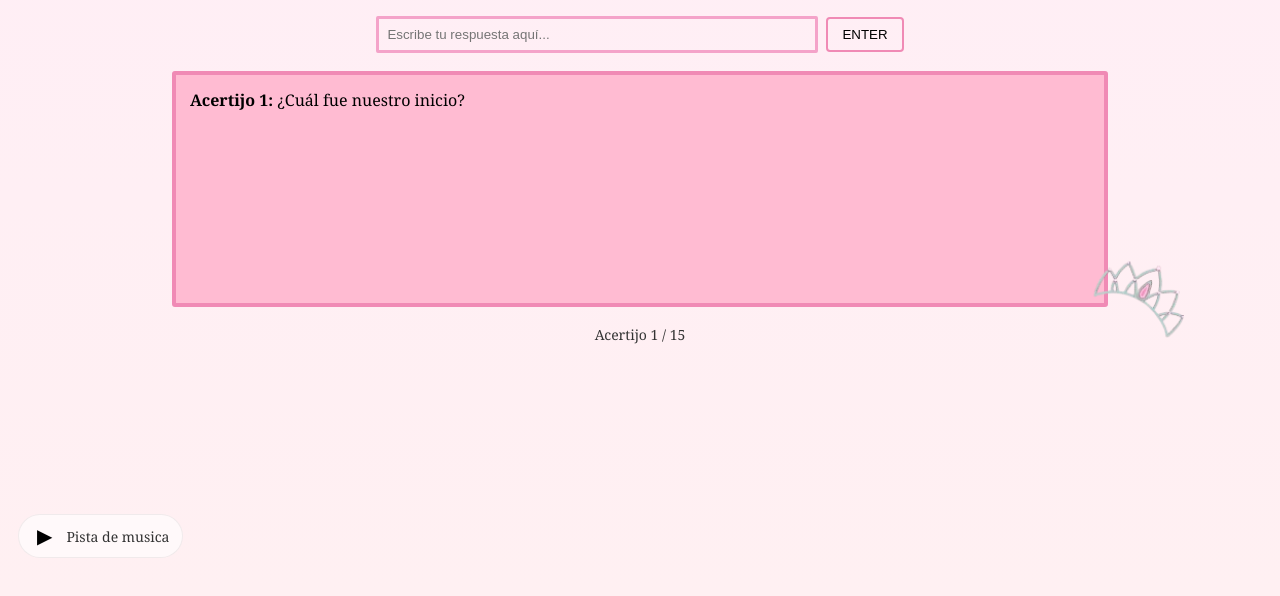
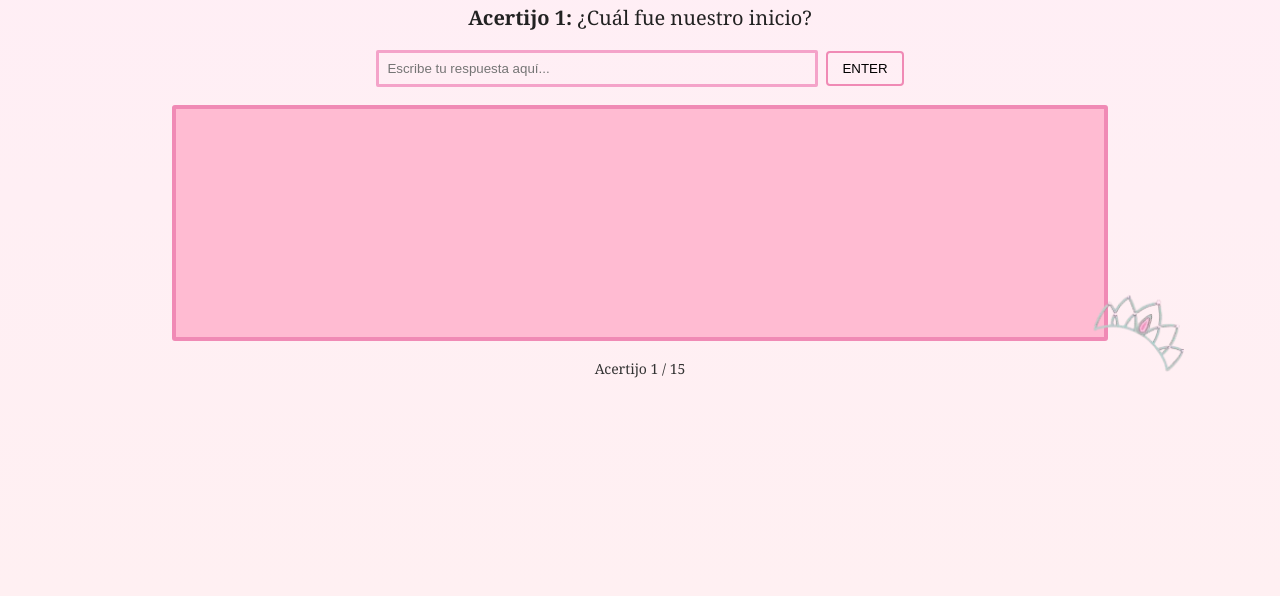
Before and after one commit to SkylessKB/Feliz-aniversario, a plain HTML site: page index.html in a window 1280 px wide. Shown: the part 224-820 px from the top of the page. Drawn offline with Linux system fonts and the light colour scheme.

Commit message:
index.html

```diff
--- a/index.html
+++ b/index.html
@@ -11,7 +11,7 @@
     header{margin-top:10px}
     .small{font-family: 'Brush Script MT', cursive;font-size:42px;color:#000;letter-spacing:1px}
     h1{font-size:86px;margin:6px 0;font-weight:700;letter-spacing:2px}
-    .subtitle{font-size:18px;color:#222;margin-bottom:18px}
+    .subtitle{font-size:20px;color:#222;margin-bottom:18px;min-height:28px}
 
     .entry{display:flex;justify-content:center;gap:8px;align-items:center;margin:10px 0}
     .entry input[type=text]{width:420px;padding:8px;border:3px solid #f4a3c9;background:transparent;border-radius:2px}
@@ -45,7 +45,7 @@
     <header>
       <div class="small">Feliz Aniversario</div>
       <h1>mon amour</h1>
-      <div class="subtitle" id="subtitle"></div>
+      <div class="subtitle" id="subtitle">(Aquí aparecerá el acertijo)</div>
     </header>
 
     <div class="entry">
@@ -53,11 +53,9 @@
       <button id="enterBtn">ENTER</button>
     </div>
 
-    <div class="message-box" id="messageBox">
-      <div id="promptArea"></div>
-    </div>
+    <div class="message-box" id="messageBox"></div>
 
-    <div class="progress" id="progress">Acertijo 0 / 15</div>
+    <div class="progress" id="progress">Acertijo 1 / 15</div>
 
     <img src="assets/Tiara.png" class="corner-img" id="tiara" alt="Tiara"/>
 
@@ -65,7 +63,7 @@
 
   </div>
 
-  <div class="music-bar">
+  <div class="music-bar" id="musicBar" style="display:none">
     <button id="playPause">▶</button>
     <div class="music-code" id="musicIndicator">Pista de musica</div>
     <audio id="audioPlayer"></audio>
@@ -107,24 +105,29 @@
 
     let current=1, attempts=0;
 
-    const promptArea=document.getElementById('promptArea');
+    const subtitle=document.getElementById('subtitle');
     const progress=document.getElementById('progress');
     const answerInput=document.getElementById('answer');
     const enterBtn=document.getElementById('enterBtn');
+    const messageBox=document.getElementById('messageBox');
+    const musicBar=document.getElementById('musicBar');
+    const playBtn=document.getElementById('playPause');
+    const audioPlayer=document.getElementById('audioPlayer');
+    const musicIndicator=document.getElementById('musicIndicator');
     const balloon=document.getElementById('balloon');
 
     function updateUI(){
       progress.textContent=`Acertijo ${current} / 15`;
       const r=riddles[current-1];
-      let html=`<strong>Acertijo ${r.id}:</strong> ${r.prompt}`;
-      if(r.link) html+=`<div><a href="${r.link}" target="_blank">Abrir recurso</a></div>`;
-      if(r.audio) html+=`<div><small>Este acertijo tiene pista de audio, usa la barra de música.</small></div>`;
-      if(r.specialLetter) html+=`<div><strong>Letra especial: ${r.specialLetter}</strong></div>`;
-      promptArea.innerHTML=html;
+      subtitle.innerHTML=`<strong>Acertijo ${r.id}:</strong> ${r.prompt}`;
+      messageBox.innerHTML="";
+      if(r.link) messageBox.innerHTML+=`<div><a href="${r.link}" target="_blank">Abrir recurso</a></div>`;
+      if(r.specialLetter) messageBox.innerHTML+=`<div><strong>Letra especial: ${r.specialLetter}</strong></div>`;
+      if(r.audio) musicBar.style.display="flex"; else musicBar.style.display="none";
     }
 
     function normalize(s){return s.trim().toLowerCase();}
-    function showMessage(t){document.getElementById('messageBox').innerHTML=`<div>${t}</div>`;}
+    function showMessage(t){messageBox.innerHTML=`<div>${t}</div>`;}
 
     function nextRiddle(){current++;attempts=0;if(current<=riddles.length)updateUI();}
 
@@ -153,9 +156,24 @@
 
     // Globos en imágenes
     function showBalloon(text){balloon.textContent=text;balloon.classList.add('show');setTimeout(()=>balloon.classList.remove('show'),6000);}
-    document.getElementById('lazo').addEventListener('click',()=>showBalloon("Es lindo el ver cómo con la moda coquette aprendí que se puede cambiar de opinión..."));
-    document.getElementById('cereza').addEventListener('click',()=>showBalloon("Sabes es lindo que poco a poco pude ir conociendo más lo que me dejabas aprender..."));
+    document.getElementById('lazo').addEventListener('click',()=>showBalloon("Es lindo el ver cómo con la moda coquette aprendí que se puede cambiar de opinión y siempre quise hacerte sentir escuchada..."));
+    document.getElementById('cereza').addEventListener('click',()=>showBalloon("Sabes es lindo que poco a poco pude ir conociendo más lo que me dejabas aprender con pequeñas cosas como tus gustos..."));
     document.getElementById('tiara').addEventListener('click',()=>showBalloon("Ey encontraste por tu curiosidad tu lindo accesorio MI PRINCESITA hermosa..."));
+
+    // Música
+    playBtn.addEventListener('click',()=>{
+      const r=riddles[current-1];
+      if(audioPlayer.paused){
+        if(r.audio) audioPlayer.src=r.audio;
+        audioPlayer.play();
+        playBtn.textContent='⏸';
+        musicIndicator.textContent=`Pista de musica — CÓDIGO: ${Math.floor(1000+Math.random()*9000)}`;
+      }else{
+        audioPlayer.pause();
+        playBtn.textContent='▶';
+        musicIndicator.textContent='Pista de musica';
+      }
+    });
 
     updateUI();
   </script>
```
